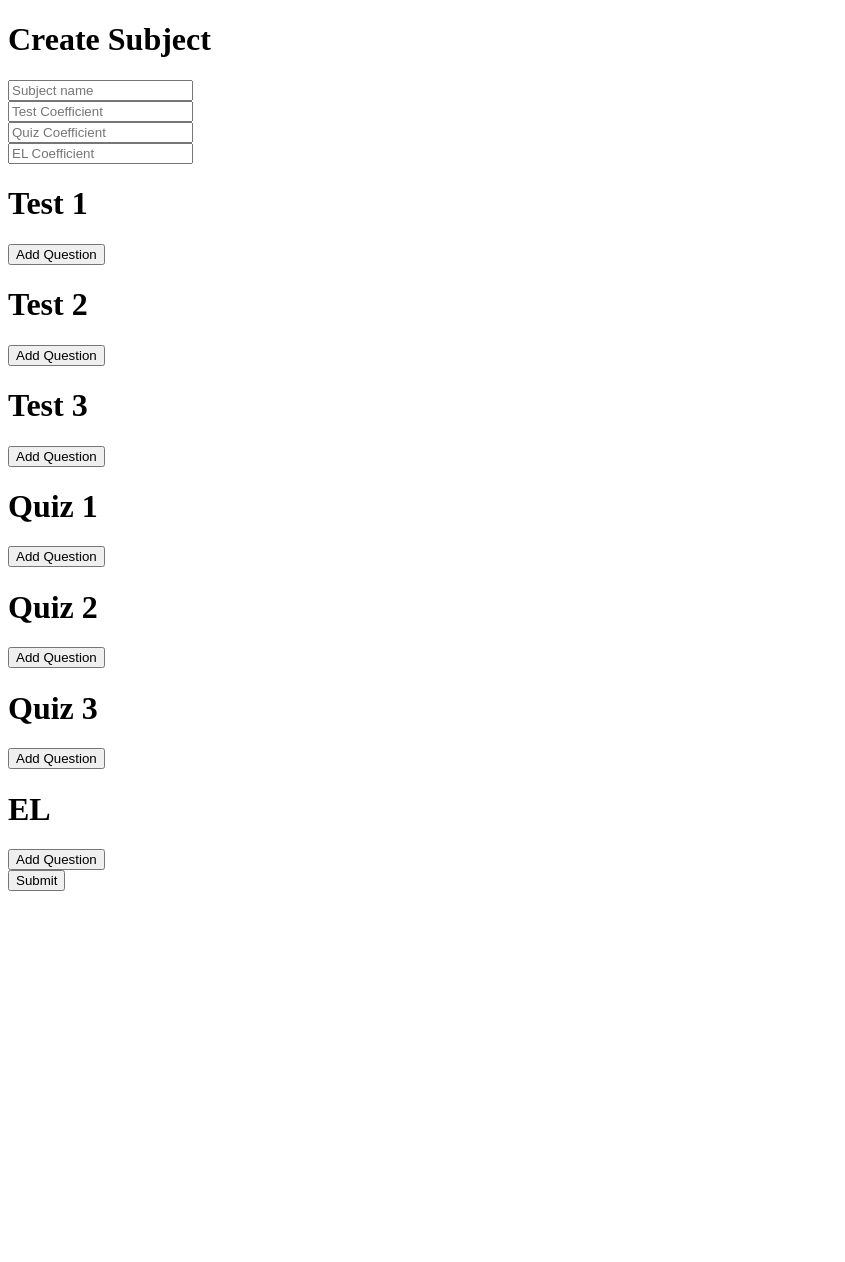
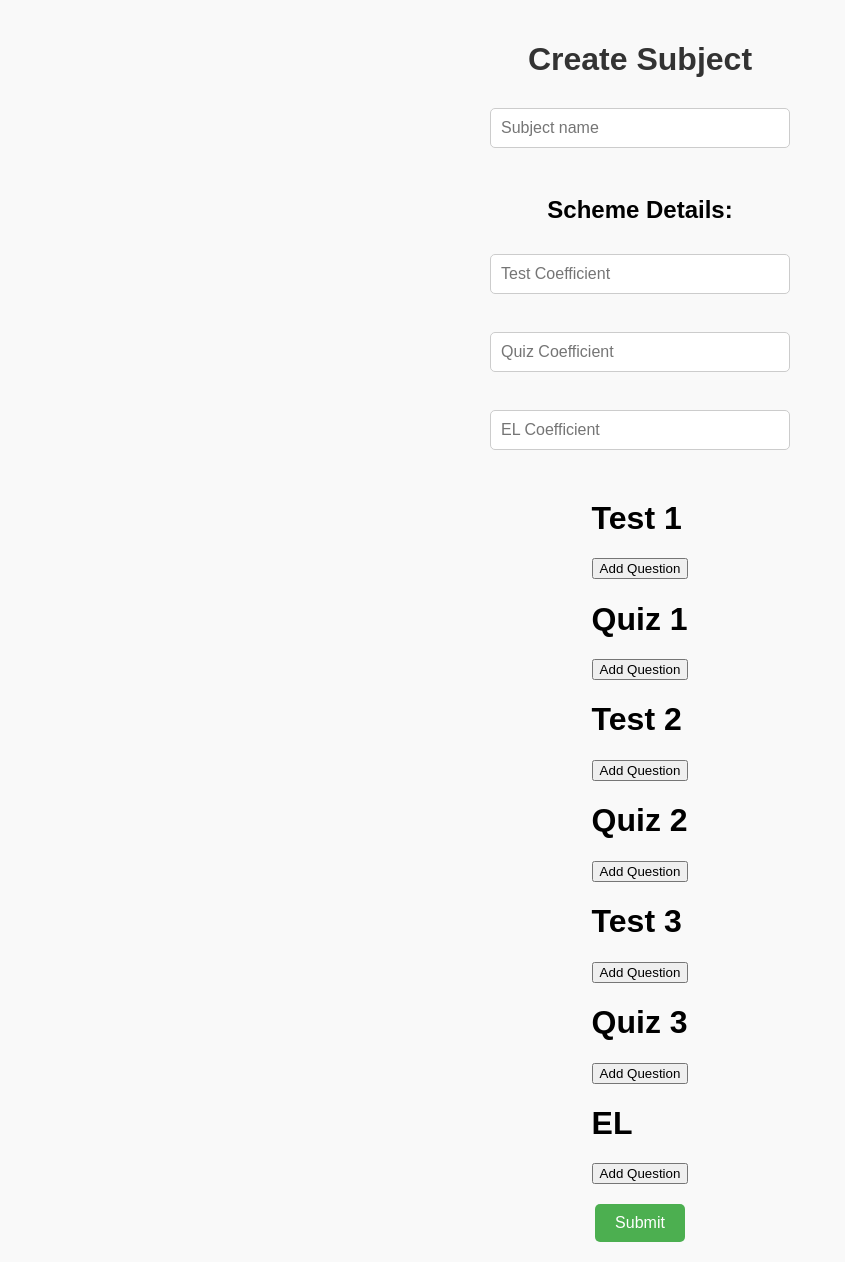
Before and after one commit to shishiraiyar/grade-calculator-flask, a Flask app: page /subjects in a window 1280 px wide. Shown: the whole page, without its empty margins (0-845 px from the left). Before the commit the page ends 891 px from the top, so only its background shows below. Run offline with Flask 3, Linux system fonts and the light colour scheme.

Commit message:
style for second page

```diff
--- a/static/css/styles.css
+++ b/static/css/styles.css
@@ -49,18 +49,66 @@ a.home:hover {
   background-color: #0056b3;
 }
 
-/* Mobile responsive styling */
-@media (max-width: 600px) {
-  h1.home {
-    font-size: 2rem;
-  }
+/* General styles */
+body.create {
+  font-family: Arial, sans-serif;
+  margin: 0;
+  padding: 0;
+  background-color: #f9f9f9;
+  display: flex;
+  flex-direction: column;
+  align-items: center;
+  min-height: 100vh; /* Allow the page to grow beyond viewport height */
+  padding: 20px; /* Add some padding to prevent content from touching edges */
+}
 
-  a.home {
-    padding: 8px 16px;
-    font-size: 1rem;
-  }
+h1.create {
+  font-size: 2rem;
+  color: #333;
+  margin-bottom: 20px;
+}
 
-  img.home {
-    width: 120px;
-  }
+/* Input field styles */
+input.create {
+  width: 300px;
+  padding: 10px;
+  margin: 10px 0;
+  border: 1px solid #ccc;
+  border-radius: 5px;
+  font-size: 1rem;
+  box-sizing: border-box;
 }
+
+input.create:focus {
+  border-color: #007bff;
+  outline: none;
+  box-shadow: 0 0 5px rgba(0, 123, 255, 0.5);
+}
+
+/* Button styles */
+button.create {
+  padding: 10px 20px;
+  background-color: #4caf50;
+  color: white;
+  border: none;
+  border-radius: 5px;
+  font-size: 1rem;
+  cursor: pointer;
+  margin-top: 20px;
+  transition: background-color 0.3s ease;
+}
+
+button.create:hover {
+  background-color: #45a049;
+}
+
+/* Form wrapper styles */
+div#create {
+  margin-top: 20px;
+}
+
+/* Enable scrolling */
+html,
+body {
+  overflow-y: auto; /* Allow vertical scrolling */
+}
--- a/templates/createSubjectPage.html
+++ b/templates/createSubjectPage.html
@@ -1,20 +1,44 @@
 <!DOCTYPE html>
 <html lang="en">
-<head>
-    <meta charset="UTF-8">
-    <meta name="viewport" content="width=device-width, initial-scale=1.0">
+  <head>
+    <meta charset="UTF-8" />
+    <meta name="viewport" content="width=device-width, initial-scale=1.0" />
     <title>Document</title>
-    <link rel="stylesheet" href="../static/css/styles.css">
-</head>
-<body>
-    <h1>Create Subject</h1>
-    <input type="text" id="subjectName" placeholder="Subject name"> <br>
-
-    <input id="testCoefficient" type="number" placeholder="Test Coefficient"> <br>
-    <input id="quizCoefficient" type="number" placeholder="Quiz Coefficient"> <br>
-    <input id="elCoefficient" type="number" placeholder="EL Coefficient"> <br>
-    <div id="formWrapper"></div>
-    <button id="submit">Submit</button>
-    <script src="../static/js/createSubjectPage.js"></script>
-</body>
+    <link rel="stylesheet" href="../static/css/styles.css" />
+  </head>
+  <body class="create">
+    <h1 class="create">Create Subject</h1>
+    <input
+      class="create"
+      type="text"
+      id="subjectName"
+      placeholder="Subject name"
+    />
+    <br />
+    <h2>Scheme Details:</h2>
+    <input
+      class="create"
+      id="testCoefficient"
+      type="number"
+      placeholder="Test Coefficient"
+    />
+    <br />
+    <input
+      class="create"
+      id="quizCoefficient"
+      type="number"
+      placeholder="Quiz Coefficient"
+    />
+    <br />
+    <input
+      class="create"
+      id="elCoefficient"
+      type="number"
+      placeholder="EL Coefficient"
+    />
+    <br />
+    <div class="create" id="formWrapper"></div>
+    <button class="create" id="submit">Submit</button>
+    <script class="create" src="../static/js/createSubjectPage.js"></script>
+  </body>
 </html>
```
Also changed, not shown: maxMarks.json (+48 -0 lines), static/js/createSubjectPage.js (+67 -73 lines).
